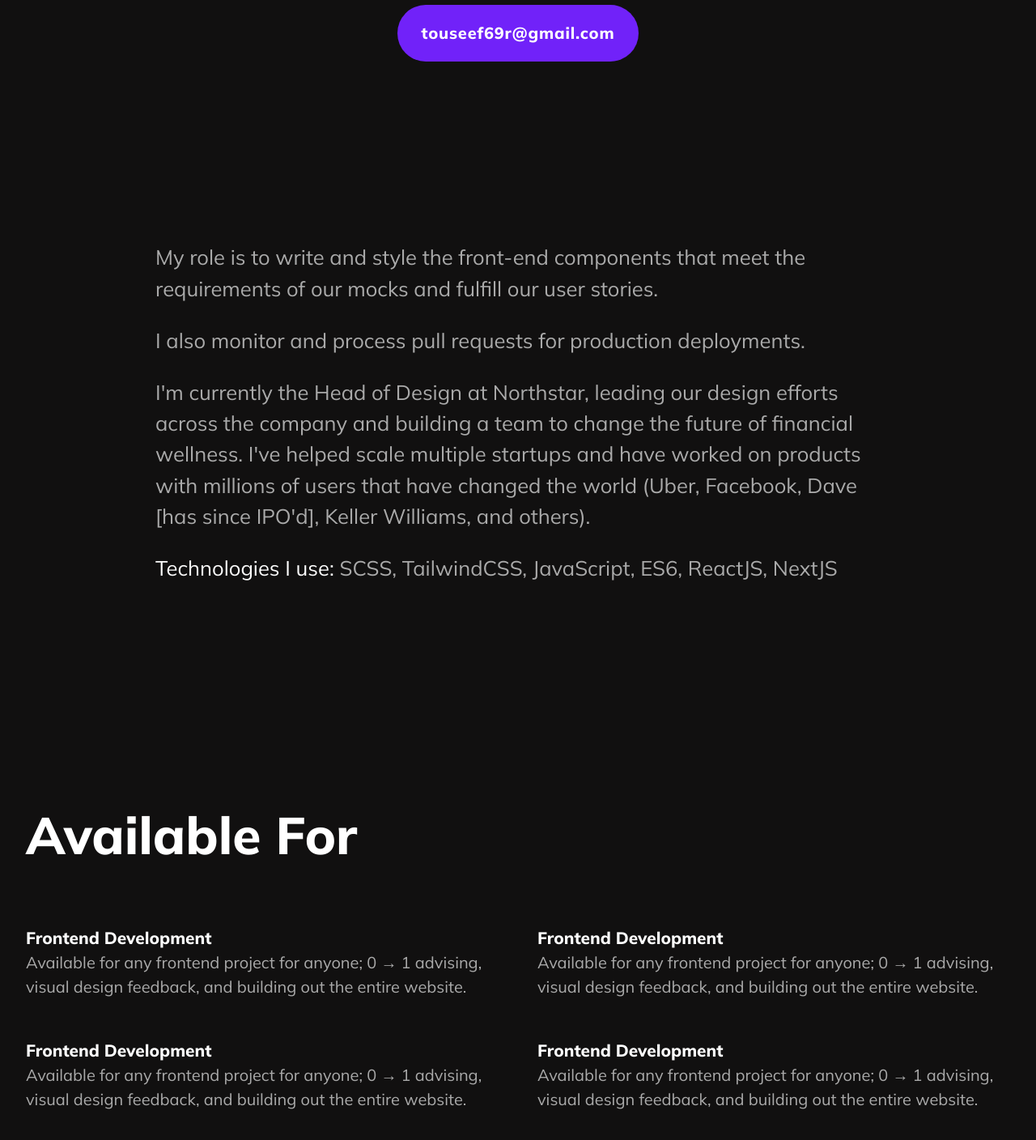
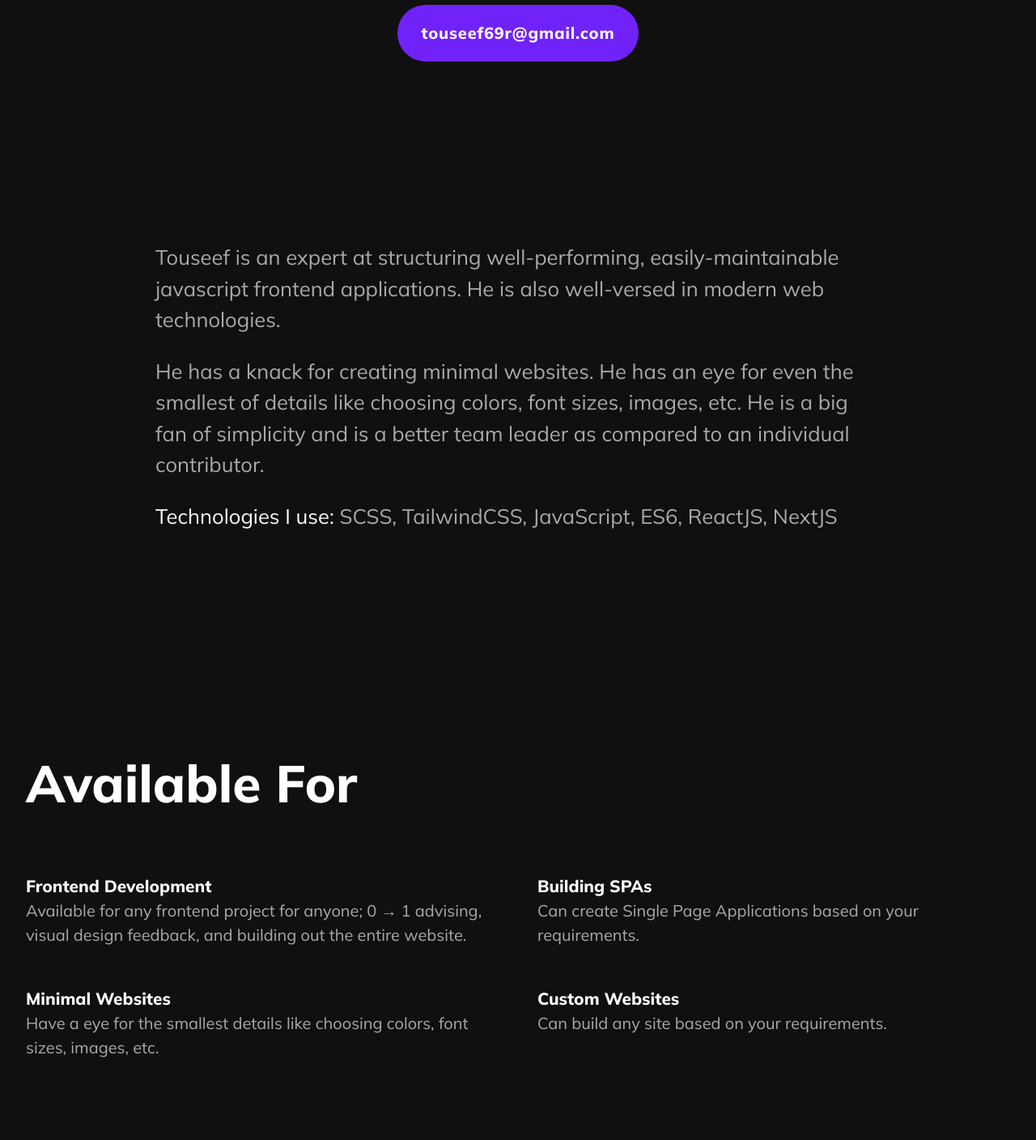
Before and after one commit to realtouseef/portfolio-template, a Next.js app: page /contact in a window 1280 px wide. Shown: the part 648-2056 px from the top of the page at 81% size. Built offline with nearby package versions, Linux system fonts and the light colour scheme.

Commit message:
replacedd dummy text

```diff
--- a/src/pages/contact.js
+++ b/src/pages/contact.js
@@ -54,19 +54,15 @@ const contact = () => {
         <div className={styles.btn}>touseef69r@gmail.com</div>
         <section className={styles.about}>
           <p>
-            My role is to write and style the front-end components that meet the
-            requirements of our mocks and fulfill our user stories.{" "}
+            Touseef is an expert at structuring well-performing,
+            easily-maintainable javascript frontend applications. He is also
+            well-versed in modern web technologies.
           </p>
           <p>
-            I also monitor and process pull requests for production deployments.
-          </p>
-          <p>
-            I'm currently the Head of Design at Northstar, leading our design
-            efforts across the company and building a team to change the future
-            of financial wellness. I've helped scale multiple startups and have
-            worked on products with millions of users that have changed the
-            world (Uber, Facebook, Dave [has since IPO'd], Keller Williams, and
-            others).
+            He has a knack for creating minimal websites. He has an eye for even
+            the smallest of details like choosing colors, font sizes, images,
+            etc. He is a big fan of simplicity and is a better team leader as
+            compared to an individual contributor.
           </p>
           <p>
             <span>Technologies I use:</span> SCSS, TailwindCSS, JavaScript, ES6,
@@ -85,25 +81,21 @@ const contact = () => {
             </p>
           </article>
           <article>
-            <h3>Frontend Development</h3>
+            <h3>Building SPAs</h3>
             <p>
-              Available for any frontend project for anyone; 0 → 1 advising,
-              visual design feedback, and building out the entire website.
+              Can create Single Page Applications based on your requirements.
             </p>
           </article>
           <article>
-            <h3>Frontend Development</h3>
+            <h3>Minimal Websites</h3>
             <p>
-              Available for any frontend project for anyone; 0 → 1 advising,
-              visual design feedback, and building out the entire website.
+              Have a eye for the smallest details like choosing colors, font
+              sizes, images, etc.
             </p>
           </article>
           <article>
-            <h3>Frontend Development</h3>
-            <p>
-              Available for any frontend project for anyone; 0 → 1 advising,
-              visual design feedback, and building out the entire website.
-            </p>
+            <h3>Custom Websites</h3>
+            <p>Can build any site based on your requirements.</p>
           </article>
         </article>
       </section>
```
Also changed, not shown: src/components/Hero/Hero.js (+13 -15 lines), src/pages/about.js (+15 -10 lines).
